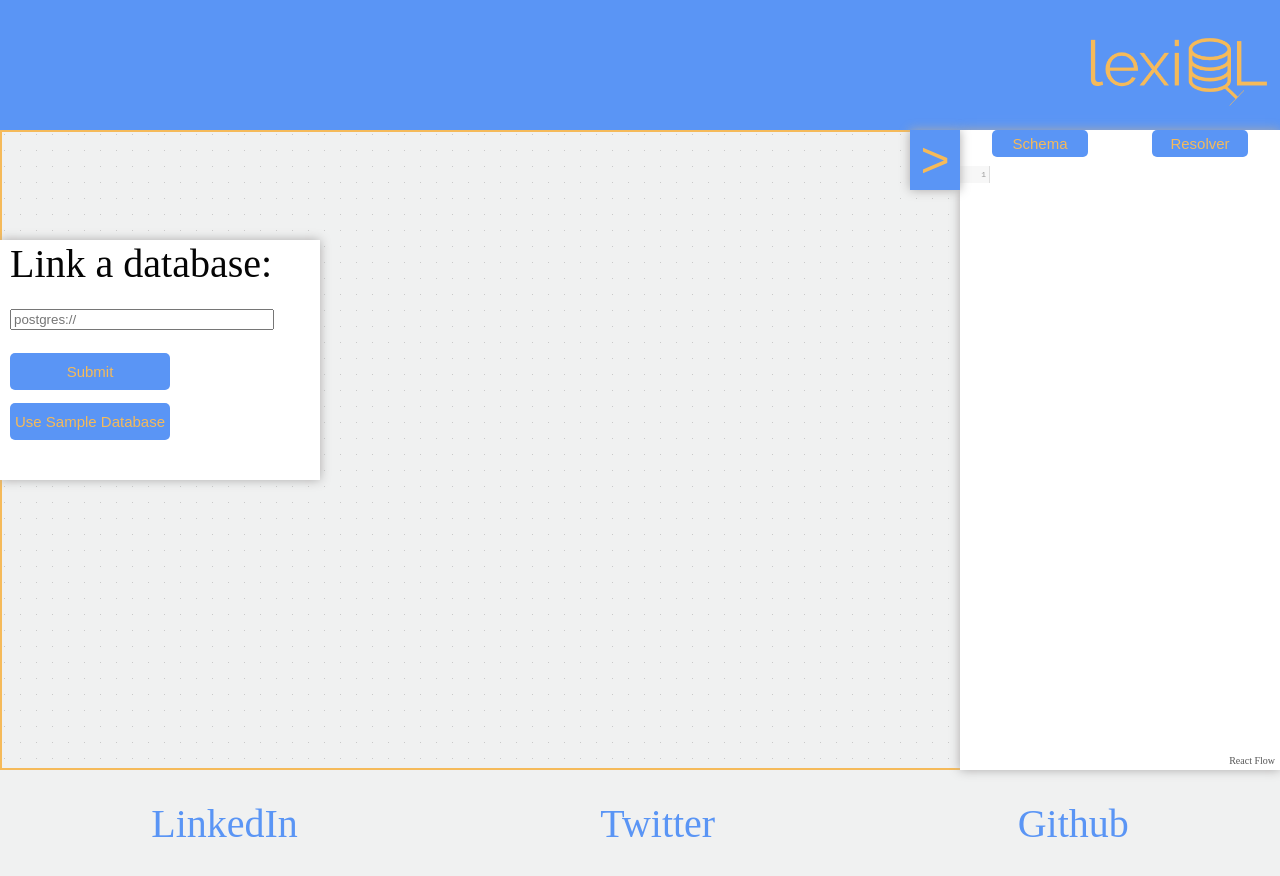
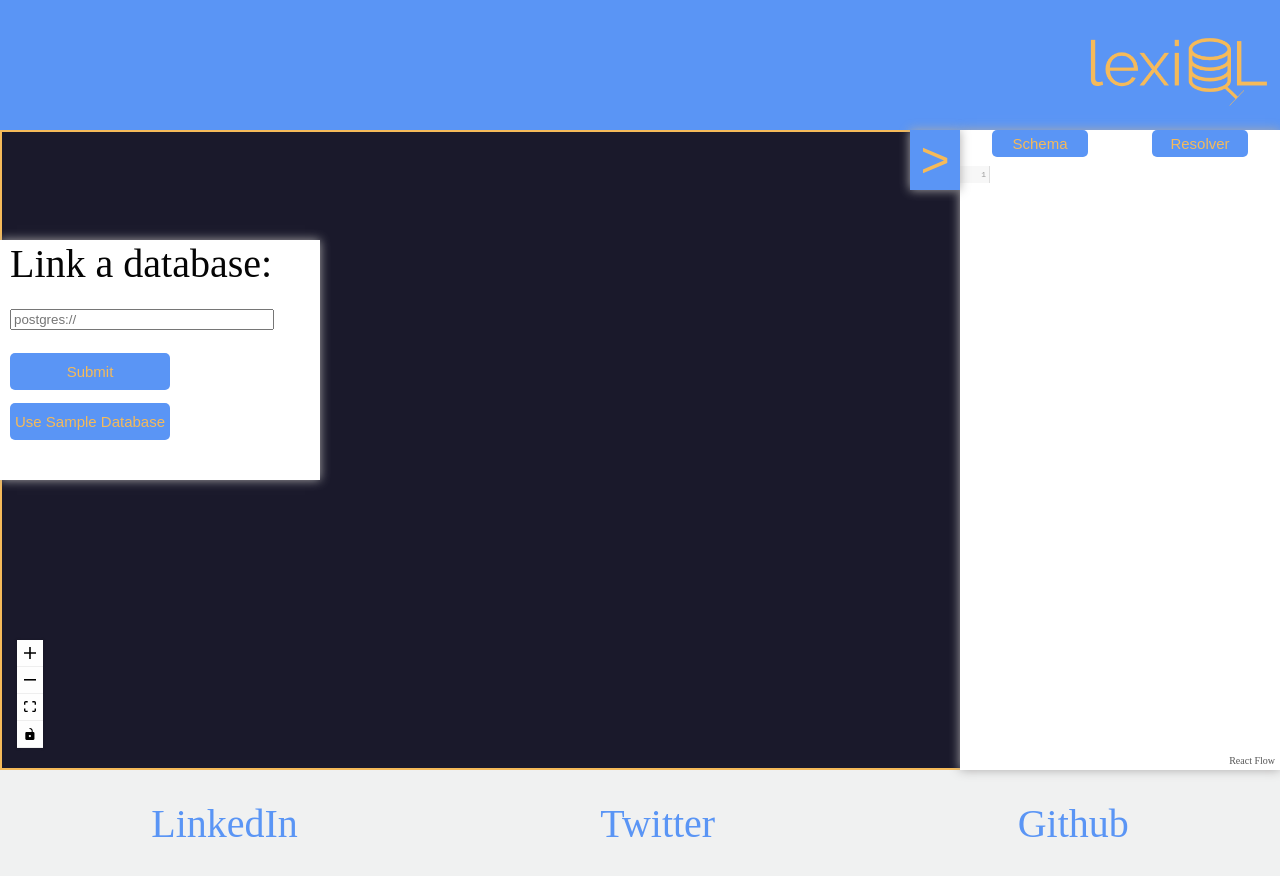
Before and after one commit to oslabs-beta/lexiQL, a React app: page /data in a window 1280 px wide. Built offline with nearby package versions, Linux system fonts and the light colour scheme; a web font is replaced by a local one.

Commit message:
custom node in progress

```diff
--- a/client/components/tableNode.jsx
+++ b/client/components/tableNode.jsx
@@ -151,7 +151,7 @@ const CustomNodeFlow = () => {
       snapGrid={snapGrid}
       defaultZoom={1.5}
     >
-      {/* <MiniMap
+      <MiniMap
         nodeStrokeColor={(n) => {
           if (n.type === 'input') return '#0041d0';
           if (n.type === 'selectorNode') return bgColor;
@@ -161,7 +161,7 @@ const CustomNodeFlow = () => {
           if (n.type === 'selectorNode') return bgColor;
           return '#fff';
         }}
-      /> */}
+      />
       <Controls />
     </ReactFlow>
   );
--- a/client/containers/diagramContainer.jsx
+++ b/client/containers/diagramContainer.jsx
@@ -1,5 +1,5 @@
 import React from 'react';
-import TableNode from '../components/xOGtableNode';
+import TableNode from '../components/tableNode';
 
 export default function diagramContainer() {
   return (
```
